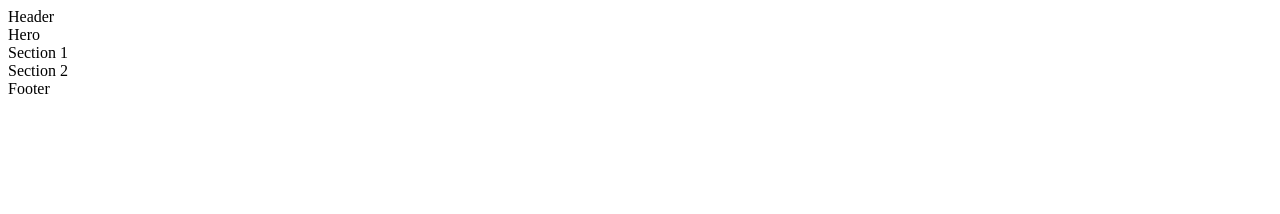
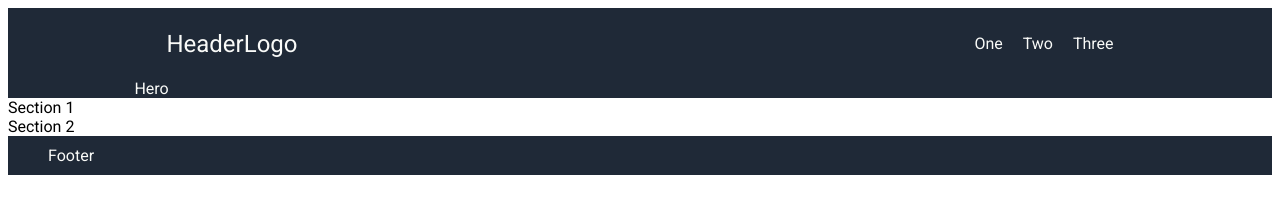
Before and after one commit to 10h30/odin-landing-page, a plain HTML site: page index.html in a window 1280 px wide. Drawn offline with Linux system fonts and the light colour scheme.

Commit message:
Add draft content for header and hero section

```diff
--- a/index.html
+++ b/index.html
@@ -7,12 +7,23 @@
     <link rel="stylesheet" href="style.css">
 </head>
 <body>
-    <header class="header">Header</header>
-    <div class="main">
-        <div class="hero">Hero</div>
-        <div class="section1">Section 1</div>
-        <div class="section2">Section 2</div>
+    <header class="header">
+        <div class="content-wrap">
+            <div class="logo">HeaderLogo</div>
+            <div class="nav">
+                <ul>
+                    <li>One</li>
+                    <li>Two</li>
+                    <li>Three</li>
+                </ul>
+            </div>
+        </div>
+    </header>
+    <div class="hero">
+        <div class="content-wrap">Hero</div>
     </div>
+    <div class="section1">Section 1</div>
+    <div class="section2">Section 2</div>
     <footer class="footer">Footer</footer>
 </body>
 </html>
--- a/style.css
+++ b/style.css
@@ -0,0 +1,40 @@
+@import url('https://fonts.googleapis.com/css?family=Roboto&display=swap');
+:root {
+    --dark-background: #1F2937;
+}
+body {
+    font-family: Roboto;
+}
+header {
+    background-color: var(--dark-background);
+    color: #F9FAF8;
+    padding: 10px 40px;
+}
+.content-wrap {
+    display: flex;
+    justify-content: space-between;
+    align-items: center;
+    max-width: 80%;
+    margin: 0 auto;
+}
+
+header .logo {
+    font-size: 24px;
+}
+
+header .nav ul {
+    list-style: none;
+    display: flex;
+    gap: 20px
+}
+
+.hero {
+    background-color: var(--dark-background);
+    color: #F9FAF8;
+}
+
+footer {
+    background-color: var(--dark-background);
+    color: #F9FAF8;
+    padding: 10px 40px;
+}
```
